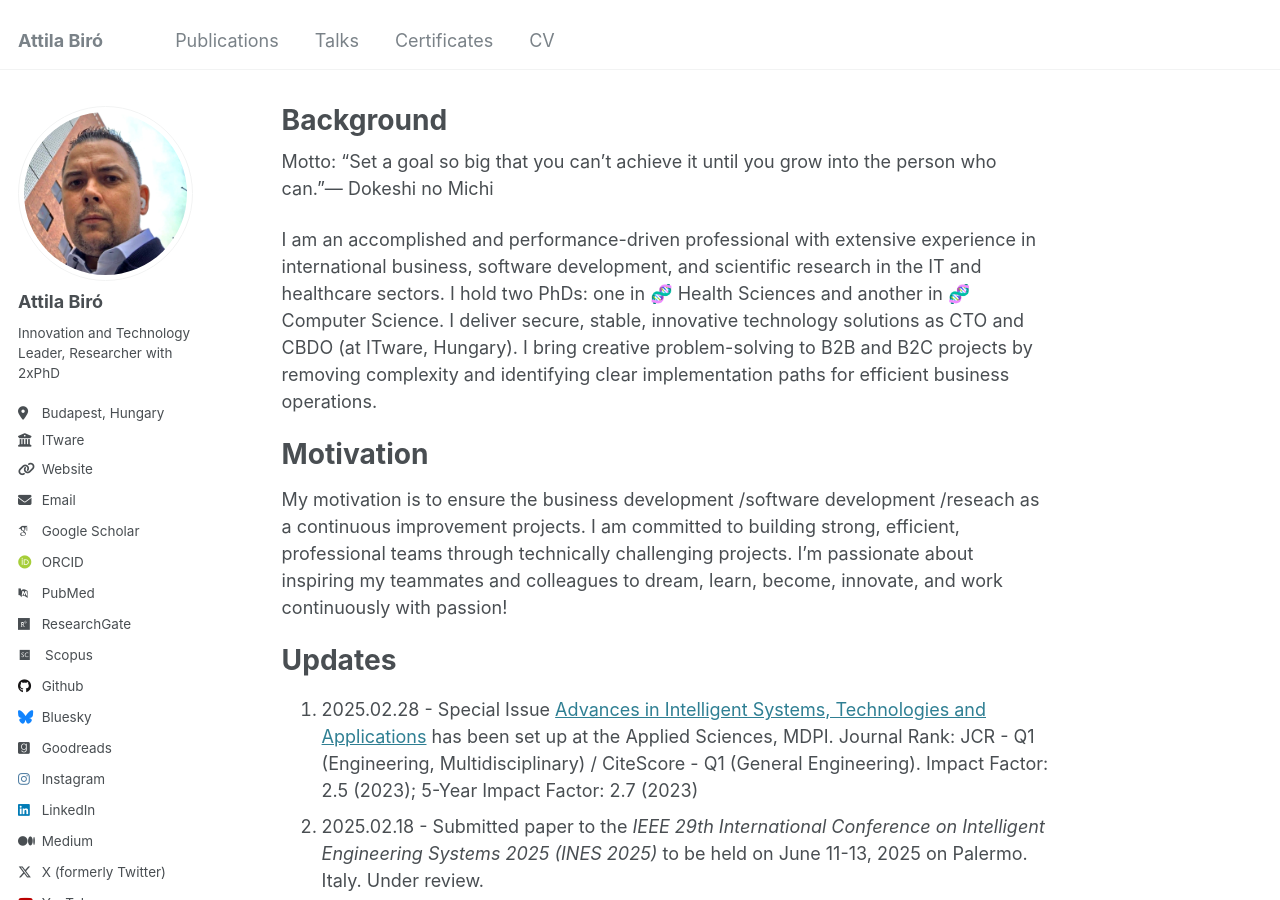
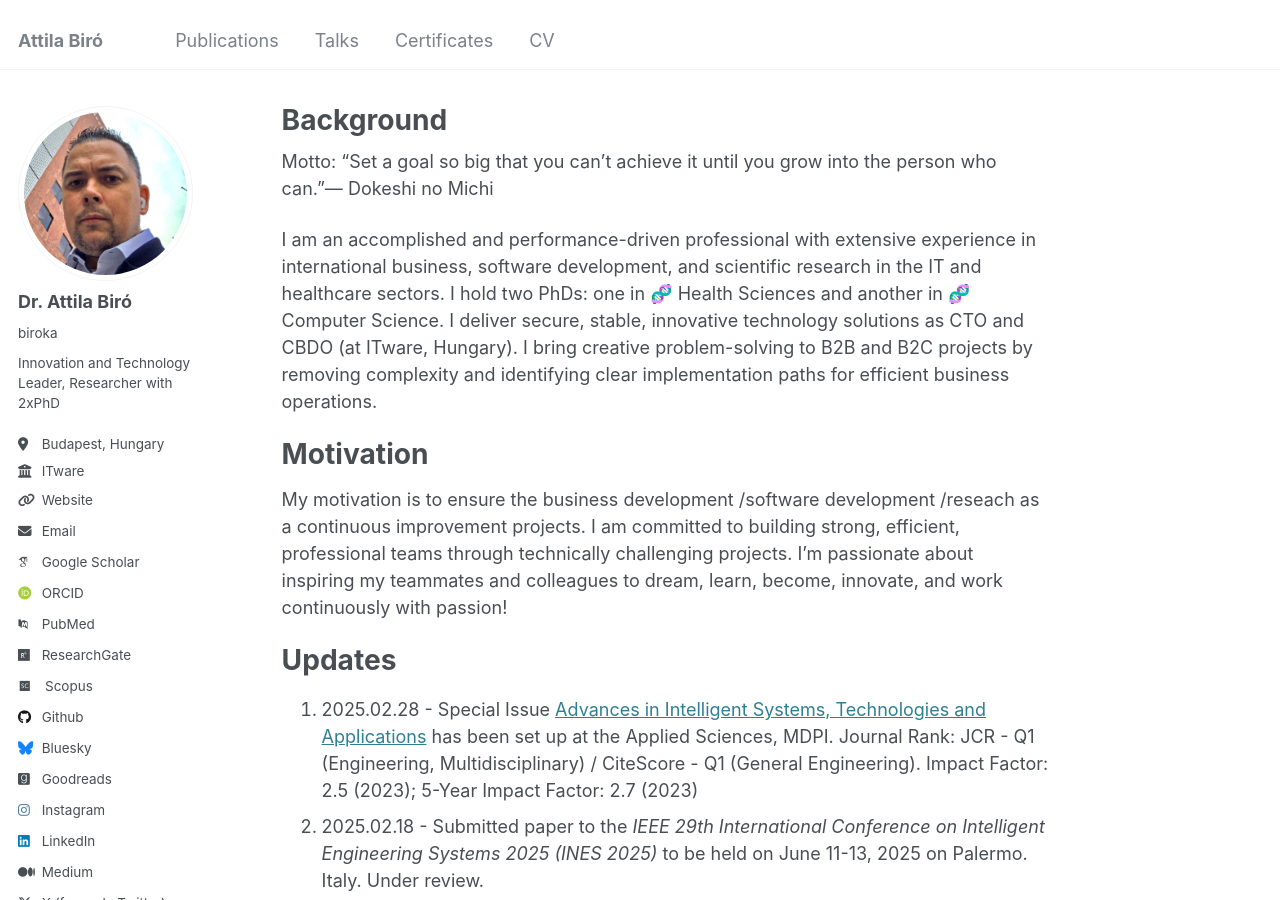
Before and after one commit to biroka/biroka.github.io, a Jekyll site: the page built from _pages/about.md, in a window 1280 px wide and 900 px high. Built offline with Jekyll 4.4.1, drawn with Linux system fonts in a browser that asks for light colours; some web fonts are replaced.

Commit message:
Update _config.yml

```diff
--- a/_config.yml
+++ b/_config.yml
@@ -22,8 +22,8 @@ repository               : "biroka/biroka.github.io"
 author:
   # Biographic information
   avatar           : "ba_2.jpg"
-  name             : "Attila Biró"
-  pronouns         : #"2xPhD"
+  name             : "Dr. Attila Biró"
+  pronouns         : "biroka"
   bio              : "Innovation and Technology Leader, Researcher with 2xPhD"
   location         : "Budapest, Hungary"
   employer         : "ITware"
```
